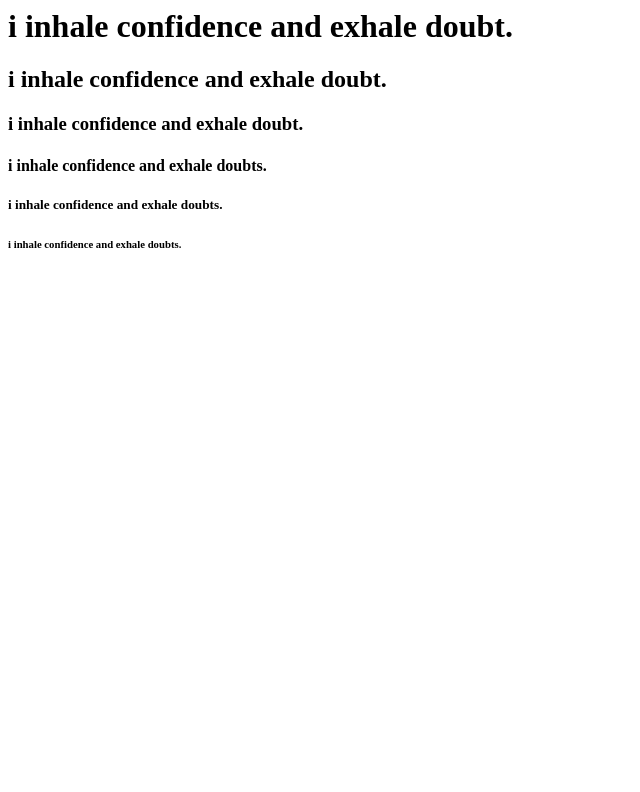
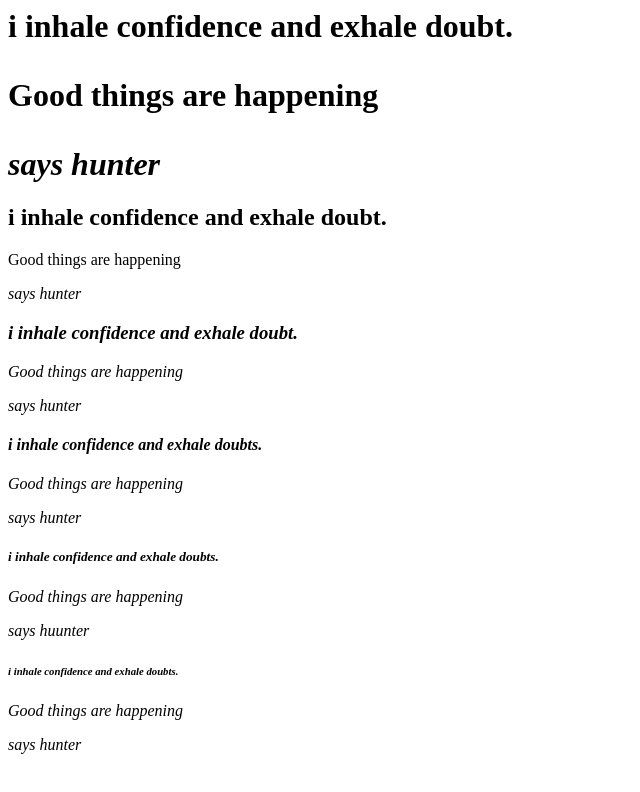
Before and after one commit to hunterhuntercode/assignments, a plain HTML site: page index.html in a window 1280 px wide. Shown: the whole page, without its empty margins (0-640 px from the left). Drawn offline with Linux system fonts and the light colour scheme.

Commit message:
Add files via upload

```diff
--- a/index.html
+++ b/index.html
@@ -4,12 +4,12 @@
 </head>
 
 <body>
-    <h1> i inhale confidence and exhale doubt. </h1>
-    <h2> i inhale confidence and exhale doubt. </h2>
-    <h3> i inhale confidence and exhale doubt. </h3>
-    <h4> i inhale confidence and exhale doubts. </h4>
-    <h5> i inhale confidence and exhale doubts. </h5>
-    <h6> i inhale confidence and exhale doubts. </h6>
+    <h1> i inhale confidence and exhale doubt. <p>Good things are happening </p> <i> says hunter </i> </h1>
+    <h2> i inhale confidence and exhale doubt. </h2> <p> Good things are happening </p> <i> says hunter <i/>
+    <h3> i inhale confidence and exhale doubt. </h3> <p> Good things are happening </p> <i> says hunter <i/>
+    <h4> i inhale confidence and exhale doubts.</h4> <p> Good things are happening </p> <i> says hunter <i/>
+    <h5> i inhale confidence and exhale doubts.</h5> <p> Good things are happening </p> <i> says huunter <i/>
+    <h6> i inhale confidence and exhale doubts.</h6> <p> Good things are happening </p> <i> says hunter <i/>
 </body>
 
 </html>
```
